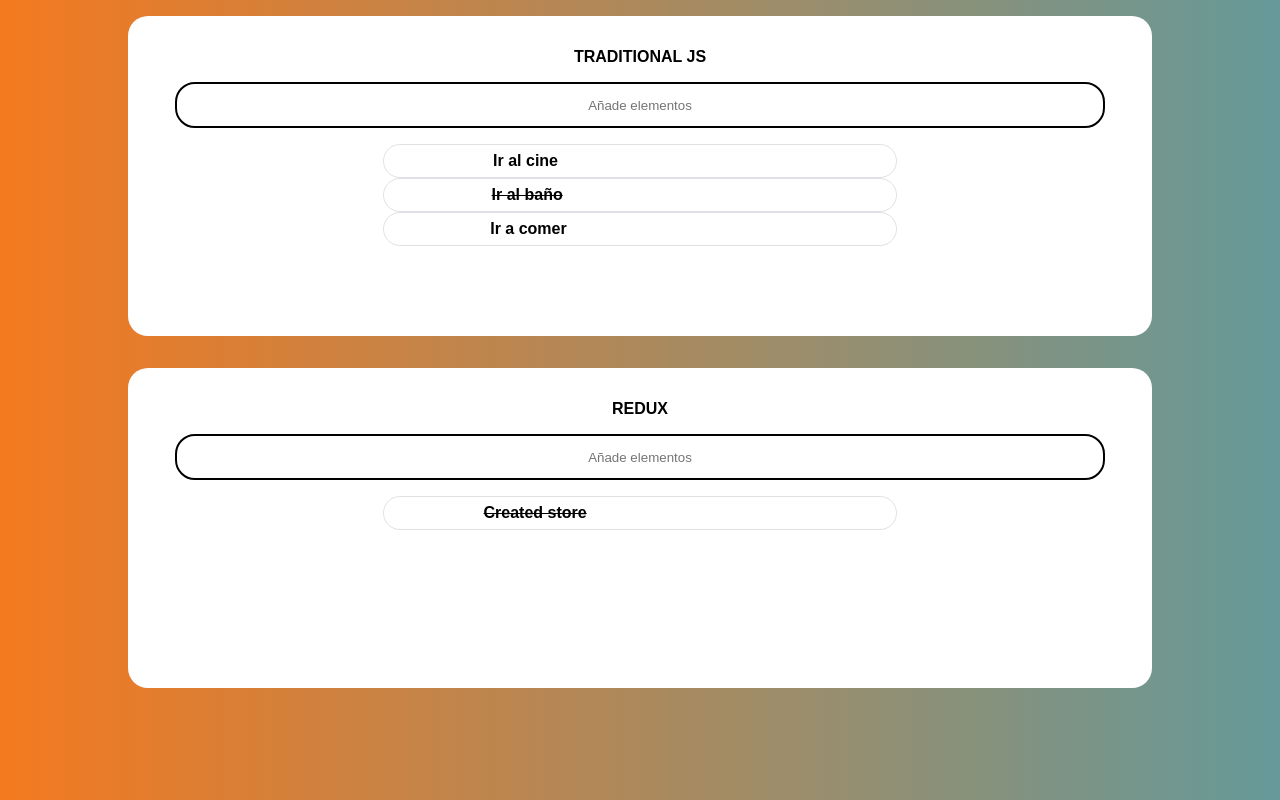
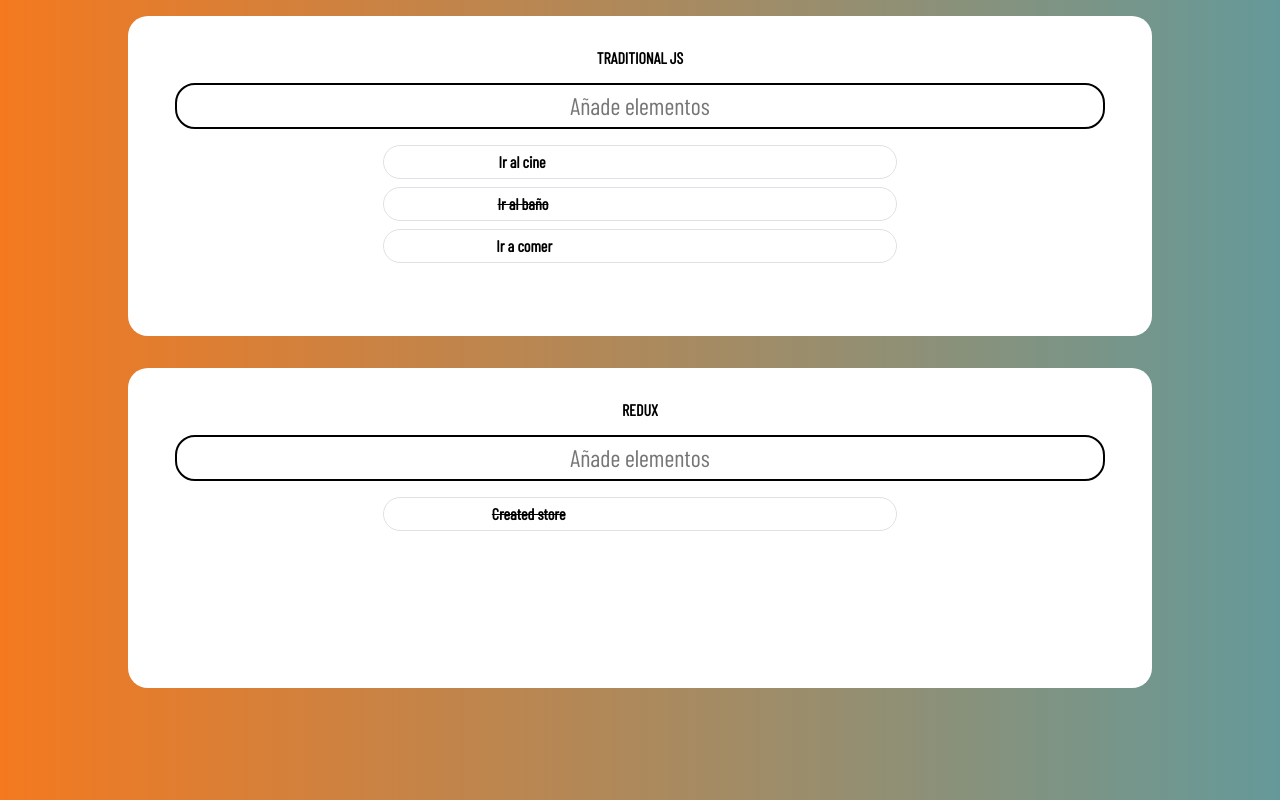
Before and after one commit to UlisesGomezDW/redux-js, a website built with Parcel: page index.html in a window 1280 px wide. Built offline with nearby package versions, Linux system fonts and the light colour scheme.

Commit message:
Asing css
This commit is for styled on page

```diff
--- a/src/styles.css
+++ b/src/styles.css
@@ -1,6 +1,7 @@
+@import url("https://fonts.googleapis.com/css?family=Barlow+Condensed&display=swap");
 body {
   margin: 0;
-  font-family: sans-serif;
+  font-family: "Barlow Condensed", sans-serif;
   background: #659999; /* fallback for old browsers */
   background: -webkit-linear-gradient(
     to right,
@@ -31,6 +32,8 @@
   border-radius: 20px;
   text-align: center;
   border: 2px solid #000;
+  font-family: "Barlow Condensed", sans-serif;
+  font-size: 3vh;
 }
 .adding:focus {
   outline-color: transparent;
@@ -39,7 +42,21 @@
 ul {
   padding: 0;
   height: 20vh;
-  overflow: scroll;
+  overflow: auto;
+}
+ul::-webkit-scrollbar-track {
+  -webkit-box-shadow: inset 0 0 6px rgba(0, 0, 0, 0.3);
+  background-color: #f5f5f5;
+}
+
+ul::-webkit-scrollbar {
+  width: 10px;
+  background-color: #f5f5f5;
+}
+
+ul::-webkit-scrollbar-thumb {
+  background-color: #000000;
+  border: 2px solid #555555;
 }
 li {
   display: flex;
@@ -55,6 +72,7 @@
   border: 1px solid #dfe1e5;
   border-radius: 20px;
   height: 4vh;
+  margin-bottom: 1vh;
 }
 li span {
   text-align: center;
```
